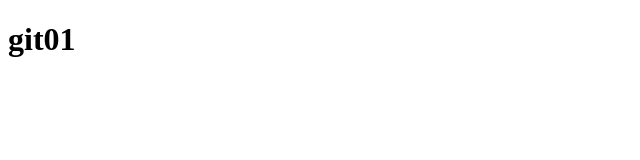
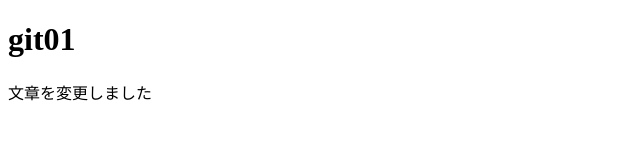
Before and after one commit to zdyuki128/git.project.01, a plain HTML site: page index.html in a window 1280 px wide. Shown: the whole page, without its empty margins (0-640 px from the left). Drawn offline with Linux system fonts and the light colour scheme.

Commit message:
p要素を追加。

```diff
--- a/index.html
+++ b/index.html
@@ -6,5 +6,6 @@
 </head>
 <body>
 <h1>git01</h1>
+<p>文章を変更しました</p>
 </body>
 </html>
```
